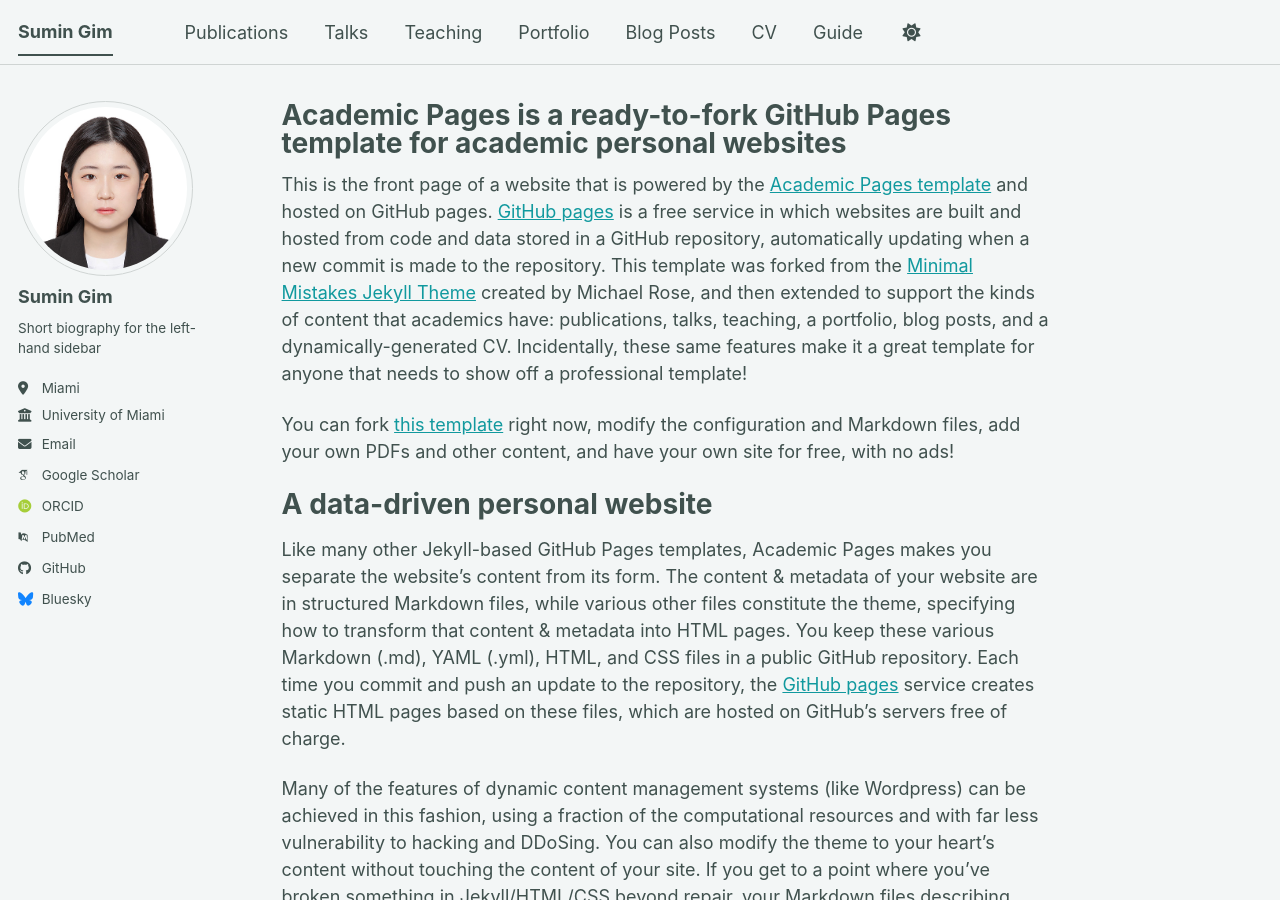
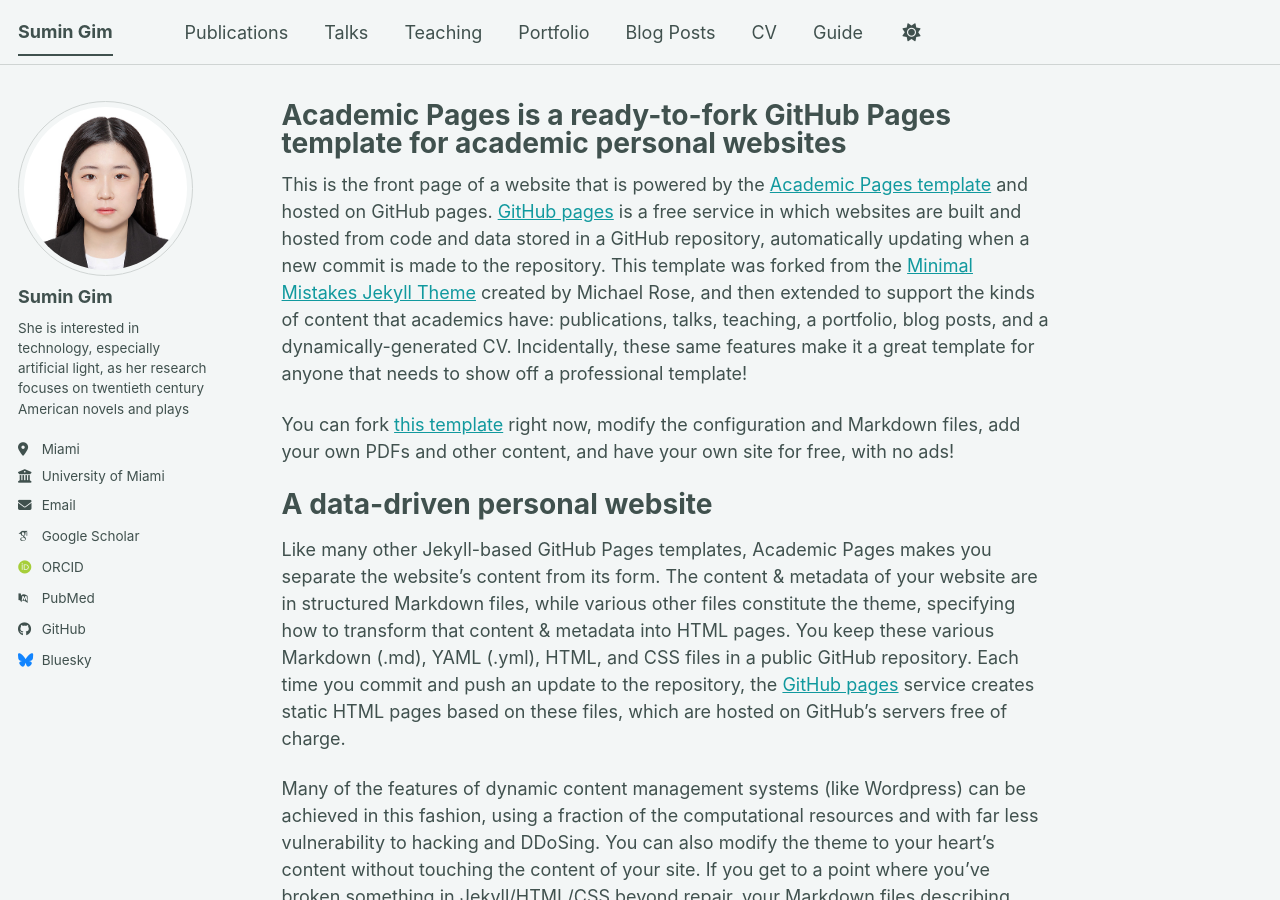
Before and after one commit to std33793/std33793.github.io, a Jekyll site: the page built from _pages/about.md, in a window 1280 px wide and 900 px high. Built offline with Jekyll 4.4.1, drawn with Linux system fonts in a browser that asks for light colours; some web fonts are replaced; a script bundle is joined from its source files by our own code; library files that are not in the unit come from our copies.

Commit message:
Update _config.yml

```diff
--- a/_config.yml
+++ b/_config.yml
@@ -26,7 +26,7 @@
   avatar           : "profile2.png"
   name             : "Sumin Gim"
   pronouns         : # example: "she/her"
-  bio              : "Short biography for the left-hand sidebar"
+  bio              : "She is interested in technology, especially artificial light, as her research focuses on twentieth century American novels and plays"
   location         : "Miami"
   employer         : "University of Miami"
   uri              : # URL
```
